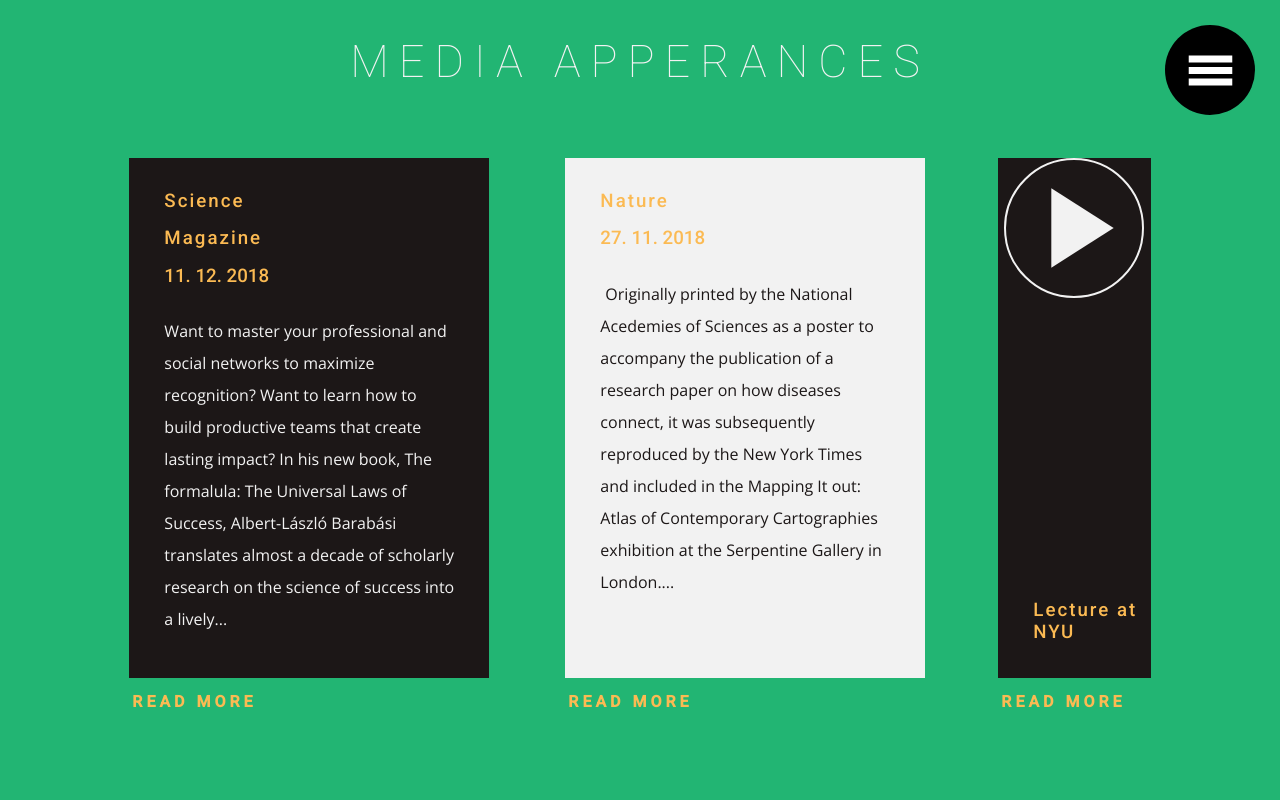
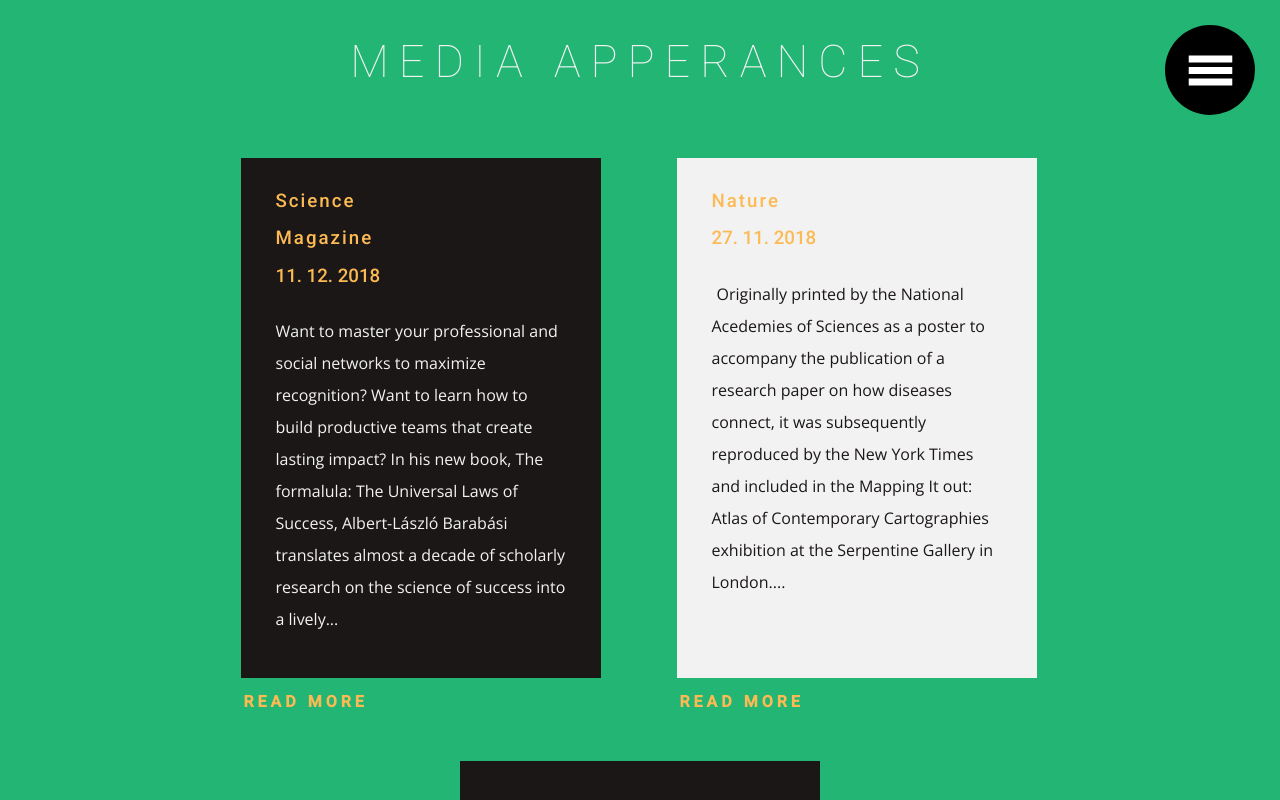
Before and after one commit to RekaKR/vizsga1, a React (Create React App) app in the folder frontend/: page / in a window 1280 px wide. Shown: the top 800 px of the page. Built offline with nearby package versions, Linux system fonts and the light colour scheme.

Commit message:
Debug style

```diff
--- a/frontend/src/components/MenuH/MenuH.jsx
+++ b/frontend/src/components/MenuH/MenuH.jsx
@@ -10,7 +10,10 @@
   menuH: {
     position: 'absolute',
     top: '25px',
-    right: '25px'
+    right: '25px',
+    '@media (max-width: 360px)': {
+      right: '10px'
+    },
   },
   iconB: {
     width: '100px',
--- a/frontend/src/style/style.css
+++ b/frontend/src/style/style.css
@@ -69,10 +69,15 @@
 }
 .app .container .left-side .text,
 .app .container .middle .text {
-  width: 100%;
-  max-width: 360px;
+  width: 360px;
   min-height: 520px;
   padding: 25px 35px;
+}
+@media (max-width: 400px) {
+  .app .container .left-side .text,
+.app .container .middle .text {
+    width: 100%;
+  }
 }
 .app .container .left-side .text h3,
 .app .container .middle .text h3 {
@@ -107,11 +112,17 @@
   margin: 35px 35px 0;
 }
 .app .container .right-side .text {
-  width: 100%;
-  max-width: 360px;
+  width: 360px;
   min-height: 520px;
   background-color: #1c1717;
+  padding: 60pxx 35px;
   position: relative;
+}
+@media (max-width: 400px) {
+  .app .container .right-side .text {
+    width: 100%;
+    min-width: 270px;
+  }
 }
 .app .container .right-side .text h3 {
   color: #fbba53;
@@ -122,16 +133,15 @@
 }
 .app .container .right-side .text .icon-con {
   height: 100%;
+  padding-top: 150px;
   display: flex;
   justify-content: center;
-  align-items: center;
 }
 .app .container .right-side .text .icon-con .icon {
   color: #f2f2f2;
   font-size: 140px;
   border: 2px solid #f2f2f2;
   border-radius: 50%;
-  margin: 0 0 60px;
 }
 
 /*# sourceMappingURL=style.css.map */
--- a/frontend/src/style/style.scss
+++ b/frontend/src/style/style.scss
@@ -116,10 +116,12 @@
         width: 360px;
         min-height: 520px;
         background-color: $darkDivBC;
+        padding: 60pxx 35px;
         position: relative;
 
         @media (max-width: 400px) {
           width: 100%;
+          min-width: 270px;
         }
 
         h3 {
@@ -132,16 +134,15 @@
 
         .icon-con {
           height: 100%;
+          padding-top: 150px;
           display: flex;
           justify-content: center;
-          align-items: center;
 
           .icon {
             color: $lightDivBC;
             font-size: 140px;
             border: 2px solid $lightDivBC;
             border-radius: 50%;
-            margin: 0 0 60px;
           }
         }
       }
```
Also changed, not shown: 11 other files (tests, documents, lock files or other folders).
